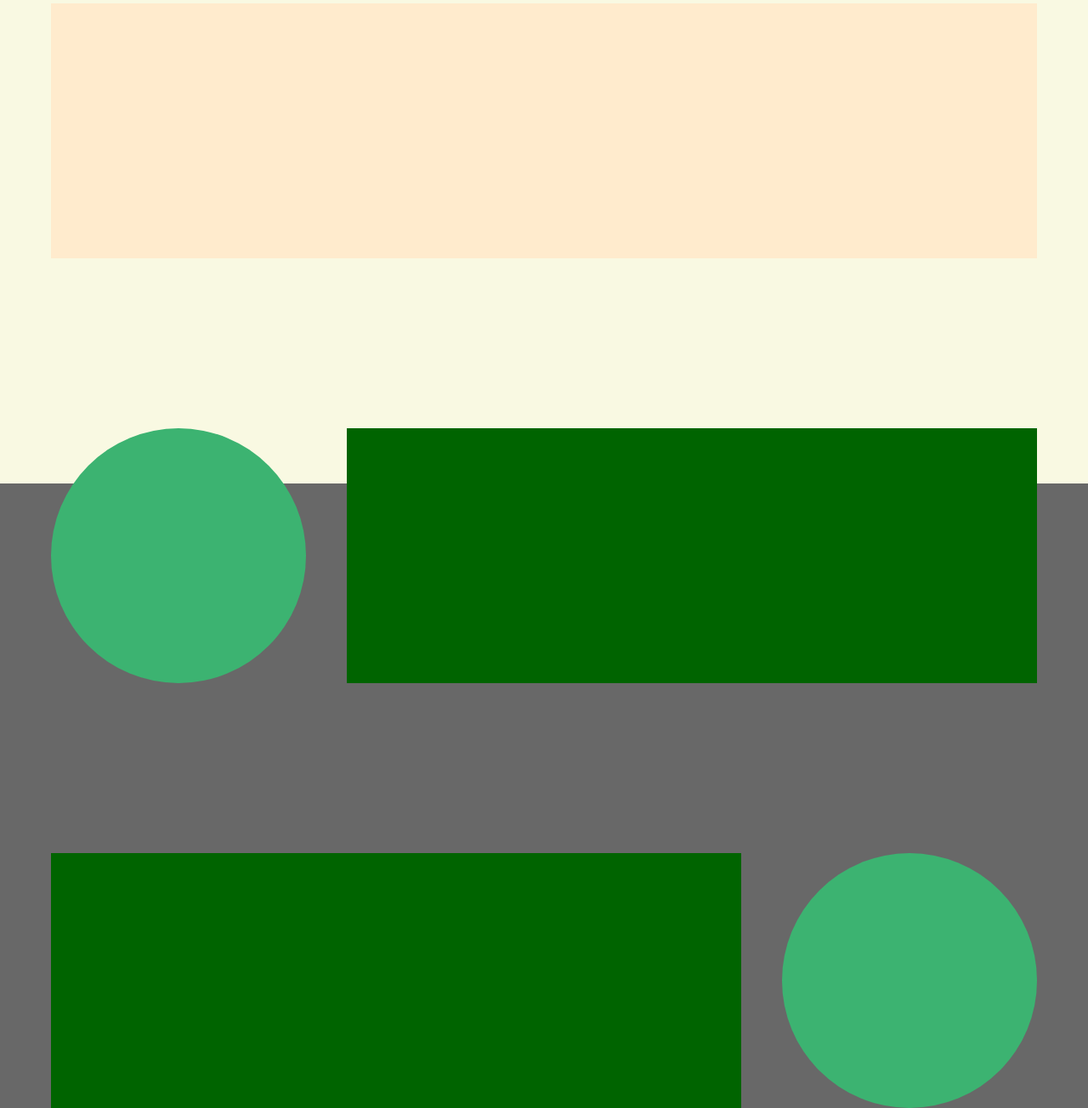
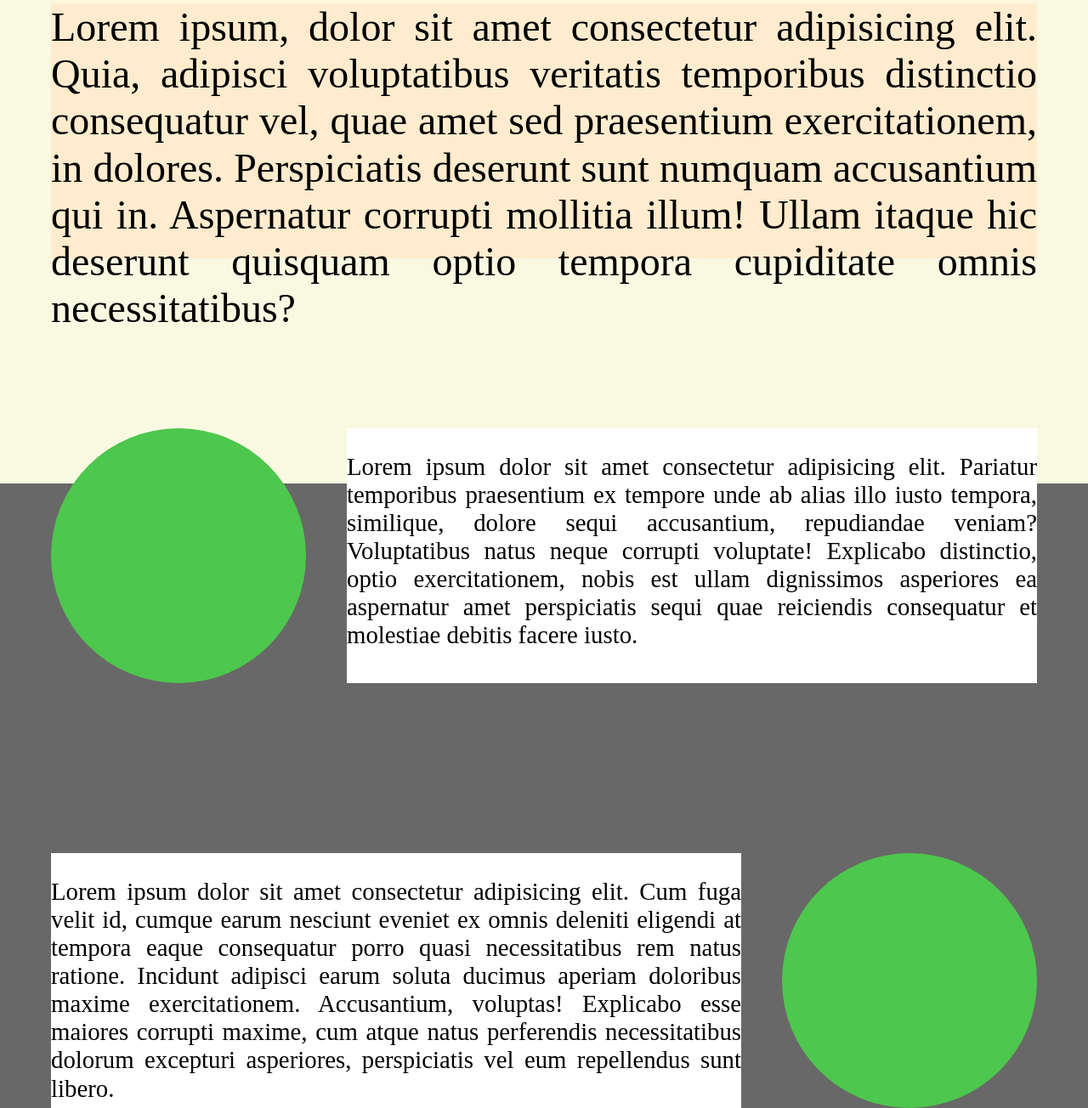
Before and after one commit to reginaldopatricio/tarea, a plain HTML site: page index.html in a window 1280 px wide. Shown: the part 1031-2335 px from the top of the page at 85% size. Drawn offline with Linux system fonts and the light colour scheme.

Commit message:
el uso del rem en los textos

```diff
--- a/css/estilo.css
+++ b/css/estilo.css
@@ -1,3 +1,7 @@
+html{
+    font-size: 16px;
+}
+
 body{
     background-color: #686868;
 
@@ -65,6 +69,8 @@ header{
     height: 300px;
     /*margen*/
     margin-top: 60px;
+    font-size: 3rem;
+    text-align: justify;
 
 }
 
@@ -73,6 +79,8 @@ header{
     justify-content: space-between;
     text-align: center;
     margin: 100px 0;
+    border-radius: 50%;
+
 }
 
 .reverso{
@@ -81,22 +89,24 @@ header{
 
 .circuloverde{
     /*color*/
-    background-color: mediumseagreen;
+    background-color: rgb(77, 199, 77);
     /*forma*/
     width:300px;
     height: 300px;
     border-radius: 50%;
     /*margen*/
-    margin-top: 100px;;
+    margin-top: 100px;
     flex-shrink: 0;
 }
 
 .rectanguloverde{
     /*color*/
-    background-color: darkgreen;
+    background-color: white;
     /*forma*/
     height: 300px;
     /*margen*/
     margin-top: 100px;
     flex-basis: 70%;
+    font-size: 1.8rem;
+    text-align: justify;
 }
--- a/index.html
+++ b/index.html
@@ -23,20 +23,25 @@
         <!--rectangulo-->
         <section class="rectangulo"></section>
         <!--rectanguloblanco-->
-        <section class="rectanguloblanco"></section>
+        <section class="rectanguloblanco"><p>Lorem ipsum, dolor sit amet consectetur adipisicing elit. Quia, adipisci voluptatibus veritatis temporibus distinctio consequatur vel, quae amet sed praesentium exercitationem, in dolores. Perspiciatis deserunt sunt numquam accusantium qui in.
+        Aspernatur corrupti mollitia illum! Ullam itaque hic deserunt quisquam optio tempora cupiditate omnis necessitatibus?
+        </p></section>
 
         <div class="circulorectangulo">
             <!--circulo-->
             <div class="circuloverde"></div>
             <!--rectanguloverde-->
-            <div class="rectanguloverde"></div>
+            <div class="rectanguloverde"><p>Lorem ipsum dolor sit amet consectetur adipisicing elit. Pariatur temporibus praesentium ex tempore unde ab alias illo iusto tempora, similique, dolore sequi accusantium, repudiandae veniam? Voluptatibus natus neque corrupti voluptate!
+            Explicabo distinctio, optio exercitationem, nobis est ullam dignissimos asperiores ea aspernatur amet perspiciatis sequi quae reiciendis consequatur et molestiae debitis facere iusto.</p></div>
         </div>
 
         <div class="circulorectangulo reverso">
             <!--circulo-->
             <div class="circuloverde"></div>
             <!--rectanguloverde-->
-            <div class="rectanguloverde"></div>
+            <div class="rectanguloverde"><p>Lorem ipsum dolor sit amet consectetur adipisicing elit. Cum fuga velit id, cumque earum nesciunt eveniet ex omnis deleniti eligendi at tempora eaque consequatur porro quasi necessitatibus rem natus ratione.
+            Incidunt adipisci earum soluta ducimus aperiam doloribus maxime exercitationem. Accusantium, voluptas! Explicabo esse maiores corrupti maxime, cum atque natus perferendis necessitatibus dolorum excepturi asperiores, perspiciatis vel eum repellendus sunt libero.
+            </p></div>
         </div>
     </div>
 </body>
```
